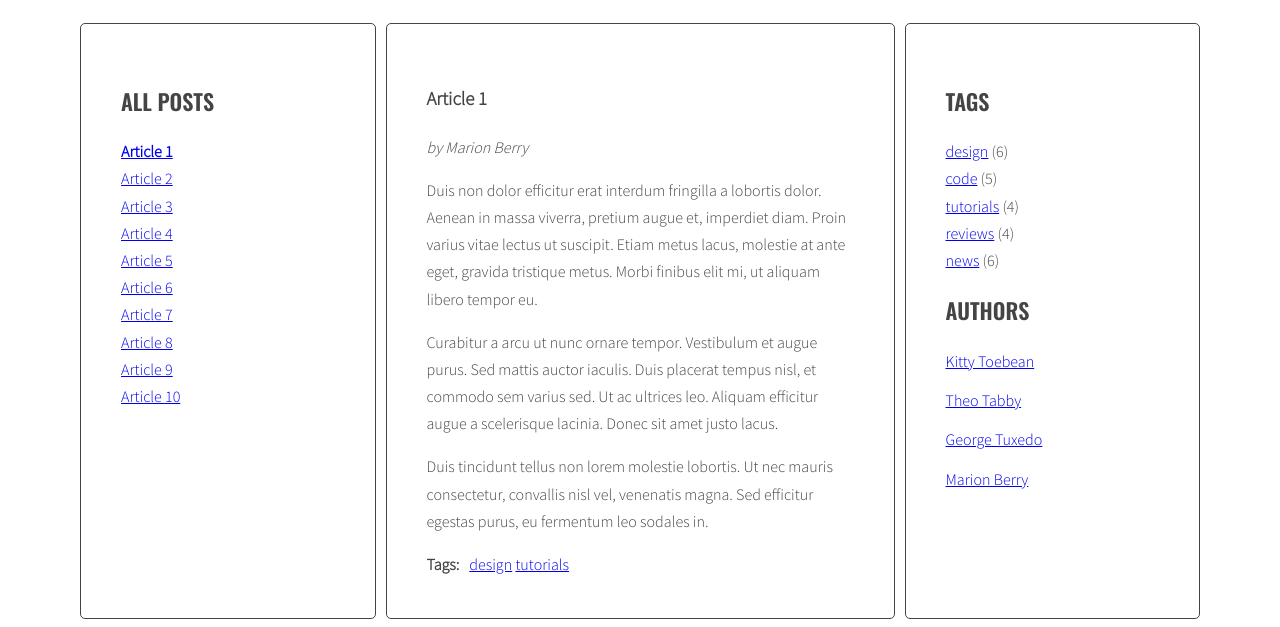
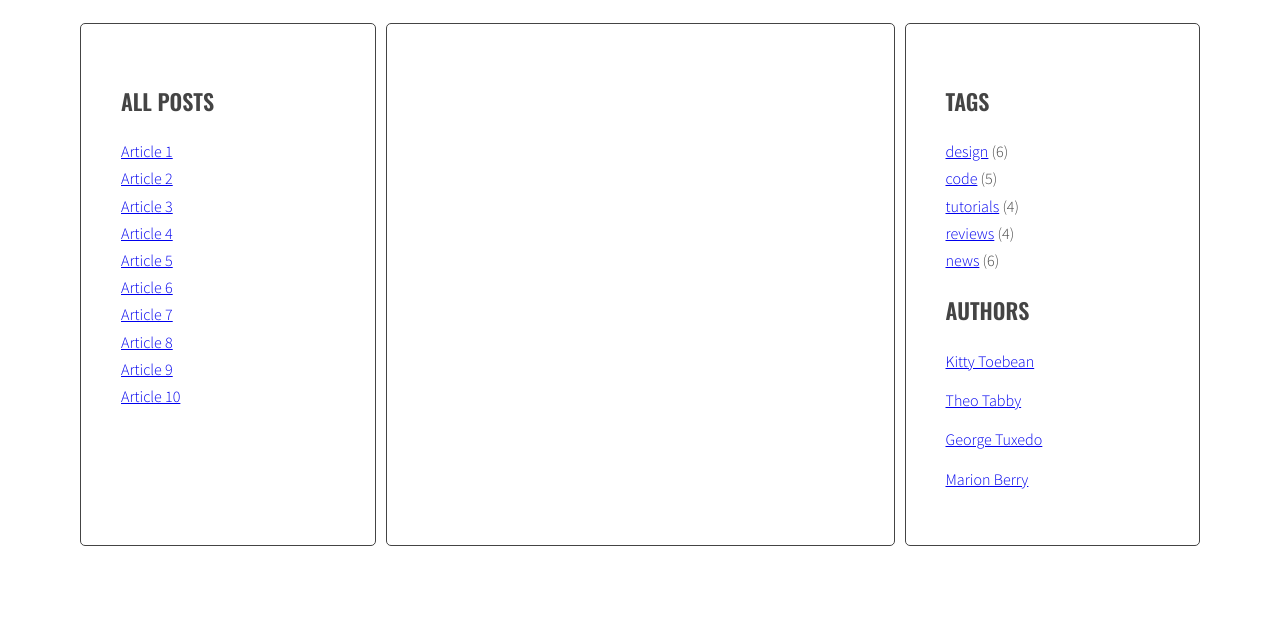
Before and after one commit to KlaudiaGrzesiak/javascript-blog, a website: page index.html in a window 1280 px wide. Both pictures are taken after a click on the link "Article 2". Shown: the part 220-847 px from the top of the page. After the commit the page ends 800 px from the top, so only its background shows below. Drawn offline with nearby package versions, Linux system fonts and the light colour scheme; files that its build step writes are made by us from their sources; a web font is replaced by a local one.

Commit message:
Remove class active for articles

```diff
--- a/js/script.js
+++ b/js/script.js
@@ -5,8 +5,24 @@ function titleClickHandler(event){
   console.log('event');
 
 /* remove class 'active' from all article links */
+
+const activeLinks = document.querySelectorAll('.titles a.active');
+
+for(let activeLink of activeLinks){
+  activeLink.classList.remove('active');
+}
+
 /* add class 'active' to the clicked link */
+
+
 /* remove class 'active' from all articles */
+
+const activeArticles = document.querySelectorAll('.posts article.active');
+
+for(let activeArticle of activeArticles){
+  activeArticle.classList.remove('active');
+}
+
 /* get 'href' attribute from the clicked link */
 /* find the correct article using the selector (value of 'href' attribute) */
 /* add class 'active' to the correct article */
@@ -16,3 +32,4 @@ const links = document.querySelectorAll('.titles a');
 
 for(let link of links){
   link.addEventListener('click', titleClickHandler);
+}
```
Also changed, not shown: index.html (+1 -1 lines).
